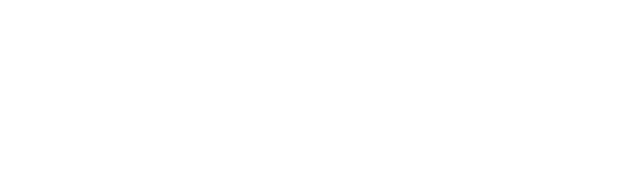
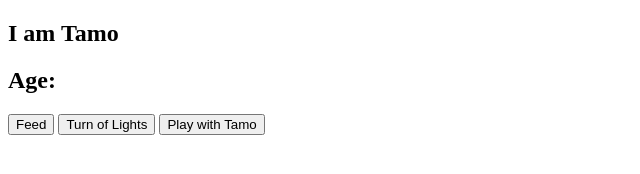
Before and after one commit to usmanaqadri/tamagotchi, a plain HTML site: page index.html in a window 1280 px wide. Shown: the whole page, without its empty margins (0-640 px from the left). Drawn offline with Linux system fonts and the light colour scheme.

Commit message:
created some HTML containers and placeholders for Tamo

```diff
--- a/index.html
+++ b/index.html
@@ -9,6 +9,15 @@
     <script async src="./js/app.js"></script>
 </head>
 <body>
+    <div id="tamagotchi">
+        <h2>I am Tamo</h2>
+    </div>
+    <div id="descriptions">
+        <h2>Age:</h2>
 
+    </div>
+    <button>Feed</button>
+    <button>Turn of Lights</button>
+    <button>Play with Tamo</button>
 </body>
 </html>
```
